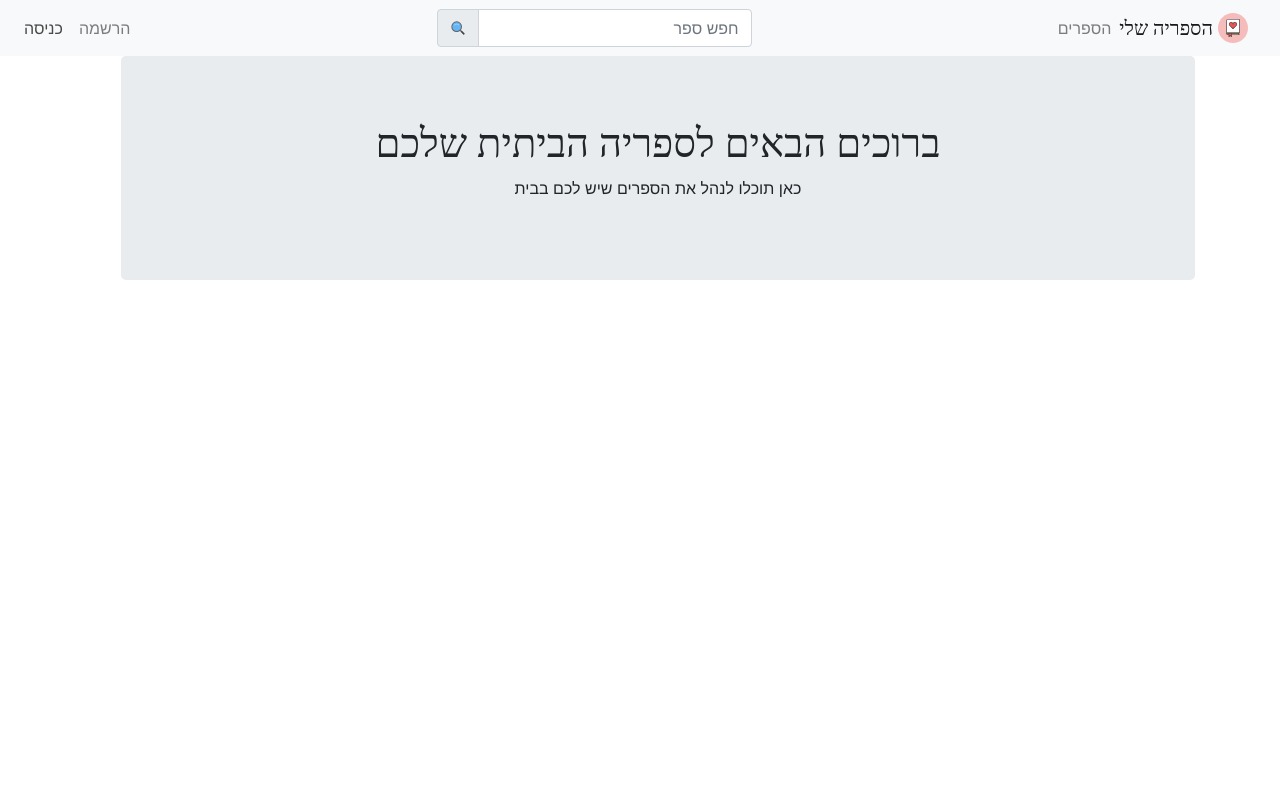
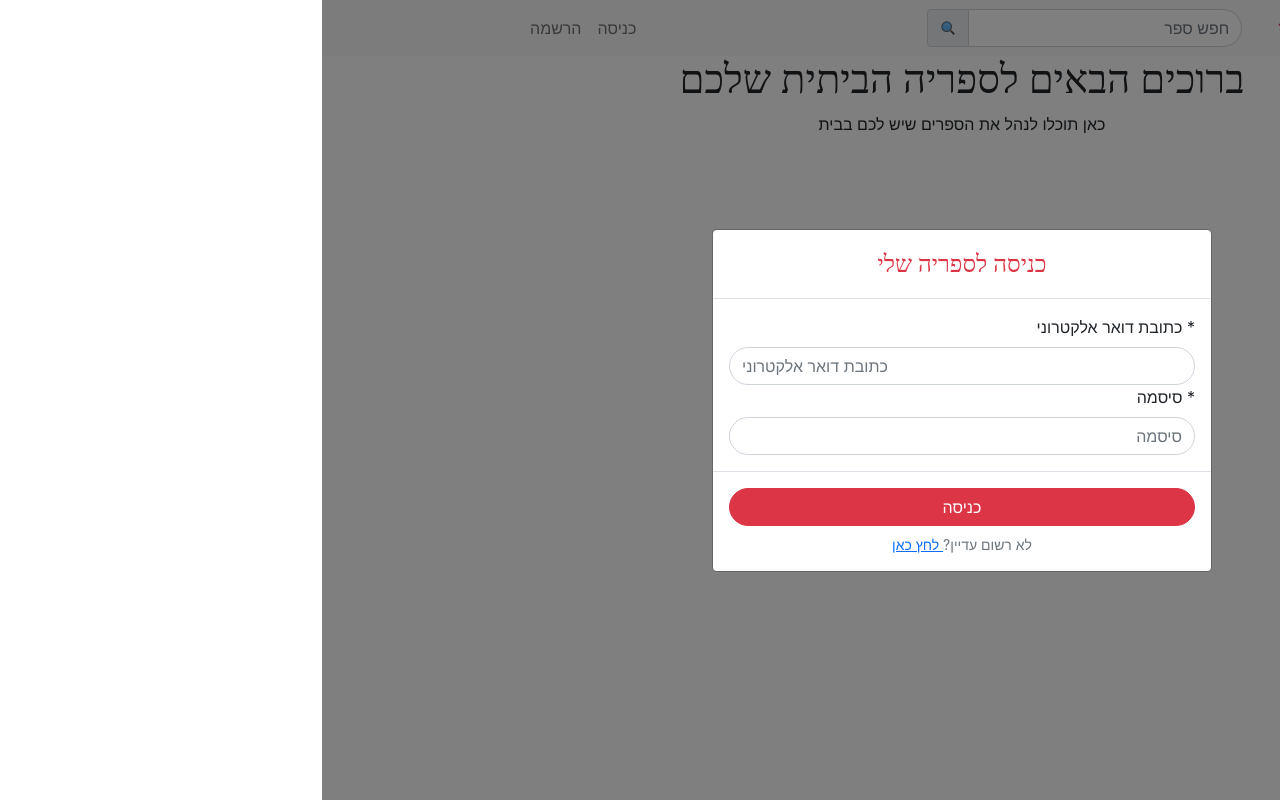
Before and after one commit to hodayale/my-library, a React (Create React App) app: page / in a window 1280 px wide. Both pictures are taken after a click on the button "כניסה". Built offline with nearby package versions, Linux system fonts and the light colour scheme.

Commit message:
add bootstrap rtl

```diff
--- a/public/index.html
+++ b/public/index.html
@@ -1,6 +1,7 @@
 <!DOCTYPE html>
-<html lang="en">
+<html lang="en" dir="rtl">
   <head>
+    <link rel="stylesheet" href="https://cdn.jsdelivr.net/npm/bootstrap@5.0.0-beta1/dist/css/bootstrap.rtl.min.css" integrity="sha384-mUkCBeyHPdg0tqB6JDd+65Gpw5h/l8DKcCTV2D2UpaMMFd7Jo8A+mDAosaWgFBPl" crossorigin="anonymous">
     <meta charset="utf-8" />
     <link rel="icon" href="%PUBLIC_URL%/favicon.ico" />
     <meta name="viewport" content="width=device-width, initial-scale=1" />
--- a/src/App.js
+++ b/src/App.js
@@ -9,12 +9,24 @@ import BooksPage from './pages/BooksPage';
 import HomePage from './pages/HomePage';
 import SignupPage from './pages/SinupPage';
 import logo from './icons/love-book.svg';
+import React from 'react';
+import users from './data/users.json';
 
 function App() {
+  const [activeUser, setactiveUser] = React.useState(null);
+
+  const handleLogin = (userObj) => {
+    setactiveUser(userObj);
+  }
+
+  const handleLogout = () => {
+    setactiveUser(null);
+  }
+
   return (
     <HashRouter>
       <Route exact path={['/', '/books', '/addBook']}>
-        <MyLibraryNavbar logo={logo}/>
+        <MyLibraryNavbar logo={logo} activeUser={activeUser} handleLogout={handleLogout} users={users} handleLogin={handleLogin}/>
       </Route>
       <Container>
         <Switch>
@@ -22,16 +34,16 @@ function App() {
             <HomePage/>
           </Route>
           <Route exact path="/signup">
-            <SignupPage/>
+            <SignupPage activeUser={activeUser}/>
           </Route>
           <Route exact path="/books">
-            <BooksPage/>
+            <BooksPage activeUser={activeUser}/>
           </Route>
           <Route exact path="/books/:bookId">
-            <BookDetailsPage/>
+            <BookDetailsPage activeUser={activeUser}/>
           </Route>
           <Route exact path="/addBook">
-            <AddBookPage/>
+            <AddBookPage activeUser={activeUser}/>
           </Route>
         </Switch>
       </Container>
--- /dev/null
+++ b/src/components/MyLibraryNavbar.css
@@ -0,0 +1,49 @@
+
+.input-rounded-corners {
+    /* display: block;
+    width: 100%;
+    height: calc(1.5em + .75rem + 2px);
+    padding: .375rem .75rem;
+    font-size: 1rem;
+    font-weight: 400;
+    line-height: 1.5;
+    color: #495057;
+    background-color: #fff;
+    background-clip: padding-box;
+    border: 1px solid #ced4da;
+    /* border-radius: .25rem;
+    transition: border-color .15s; */
+    border-radius: 30px;
+}
+
+ .button-rounded-corners {
+ /*   width: 100%;
+    font-weight: 400;
+    text-align: center;
+    vertical-align: middle;
+    user-select: none;
+    background-color: transparent;
+    border: 1px solid transparent;
+    padding: .375rem .75rem;
+    font-size: 1rem;
+    line-height: 1.5;
+    border-radius: 30px;
+    transition: color .15s;
+    color: white; */
+    width: 100%;
+    border-radius: 30px;
+}
+
+.search-book-design {
+    margin-right: 20px;
+    width: 100%;
+    border-radius: 30px;
+}
+
+.brand-design {
+    margin-right: 200px;
+}
+
+.login-design {
+    margin-left: 200px;
+}
--- a/src/components/MyLibraryNavbar.js
+++ b/src/components/MyLibraryNavbar.js
@@ -1,53 +1,114 @@
 import '../icons/love-book.svg';
-import { Form, FormControl, Nav, Navbar, Button, Col, InputGroup } from "react-bootstrap";
+import { Form, FormControl, Nav, Navbar, InputGroup, Modal, Button } from "react-bootstrap";
 import { FcSearch } from 'react-icons/fc';
+import React from 'react';
+import './MyLibraryNavbar.css';
+import { Redirect } from 'react-router-dom';
 
 const MyLibraryNavbar = (props) => {
-    const {logo} = props;
-    // handleLogin = () => {}
+    const {logo, activeUser, handleLogout, users, handleLogin} = props;
+    const [show, setShow] = React.useState(false);
+    const [validated, setValidated] = React.useState(false);
+    const [validateMsg, setvalidateMsg] = React.useState('');
+    const [email, setemail] = React.useState('');
+    const [password, setpassword] = React.useState('');
+    const [redirect, setRedirect] = React.useState(false);
+
+    //const handleClose = () => setShow(false);
+    const handleShow = () => setShow(true);
+    const handleSubmit = (event) => {
+        const form = event.currentTarget;
+        const valid = form.checkValidity();
+        if (valid === false) {
+          event.preventDefault();
+          event.stopPropagation();
+        }
+        setValidated(true);
+
+        if (valid === true){
+            const foundUser = users.find((user) => {
+                return (user.email === email && user.password === password)
+            });
+            if(foundUser) {
+                handleLogin(foundUser);
+                setShow(false);
+                setRedirect(true);
+            }
+            else {
+                setemail('');
+                setpassword('');
+                setvalidateMsg("משתמש לא נמצא!");
+            }
+        }
+    };
+
+    if(redirect) {
+        return (<Redirect push to="/books"/>)
+    }
+
+    const loginEl = (!activeUser) ? <Nav.Link onClick={handleShow}>כניסה</Nav.Link> : null;
+    const signupEl = (!activeUser) ? <Nav.Link href="#/signup">הרשמה</Nav.Link> : null;
+    const logoutEl = (activeUser) ? <Nav.Link onClick={handleLogout}>יציאה</Nav.Link> : null;
+    const userName = (activeUser) ? <Nav>שלום {activeUser.fname} {activeUser.lname}</Nav> : null;
 
     return (
         <Navbar bg="light" variant="light" expand="lg">
-            <Nav>
-                <Nav.Link /*onClick={handleLogin}*/>כניסה</Nav.Link>
-                <Nav.Link href="#/signup">הרשמה</Nav.Link>
-                {/* <Nav.Link onClick={handleLogout}>יציאה</Nav.Link> */}
-            </Nav>
+            <Navbar.Brand className="logo-design text-danger brand-design" href="#/">
+            <img alt="" src={logo} width="30" height="30" className="d-inline-block align-top"/>
+                הספריה שלי
+                {' '}
+                {/* <IoIosBook />  */}
 
-            {/* <Form inline>
-                <Button variant="outline-success">חפש</Button>
-                <FormControl type="text" placeholder="חיפוש ספר" className="ml-sm-2 text-right" />
-            </Form> */}
-
+            </Navbar.Brand>
             <Navbar.Toggle aria-controls="basic-navbar-nav" />
             <Navbar.Collapse id="basic-navbar-nav">
-                <Form className="ml-auto">
-                    <InputGroup>
-                        <InputGroup.Prepend>
-                            <InputGroup.Text>
-                                <FcSearch/>
+                <Nav>
+                    <Form>
+                        <InputGroup>
+                            <Form.Control className="search-book-design" type="text" placeholder="חפש ספר" width="500"/>
+                            <InputGroup.Text >
+                                    <FcSearch/>
                             </InputGroup.Text>
-                        </InputGroup.Prepend>
-                        <Form.Control className="text-right" type="text" placeholder="חפש ספר"/>
-                    </InputGroup>
-                </Form>
-                <Nav className="ml-auto">
-                    <Nav.Link href="#/books">הספרים</Nav.Link>
+                        </InputGroup>
+                    </Form>
                 </Nav>
 
             </Navbar.Collapse>
-            <Navbar.Brand className="logo-design" href="#/">
-                הספריה שלי
-                {' '}
-                {/* <IoIosBook />  */}
-                <img
-                    alt=""
-                    src={logo}
-                    width="30"
-                    height="30"
-                    className="d-inline-block align-top"
-                />
-                </Navbar.Brand>
+
+            <Nav className="login-design">
+                {loginEl}
+                {logoutEl}
+                {signupEl}
+            </Nav>
+            {userName}
+
+            <Modal show={show} backdrop="static" keyboard={false} centered>
+                <Modal.Header className="justify-content-center">
+                    <Modal.Title className="logo-design text-danger">כניסה לספריה שלי</Modal.Title>
+                </Modal.Header>
+                <Modal.Body>
+                    <Form noValidate validated={validated}>
+                        <Form.Group controlId="formBasicEmail">
+                            <Form.Label>* כתובת דואר אלקטרוני</Form.Label>
+                            <FormControl className="input-rounded-corners text-right" required type="email" placeholder="כתובת דואר אלקטרוני"
+                                        onChange={(e) => {setemail(e.target.value); setvalidateMsg('');}} value={email}/>
+                        </Form.Group>
+                        <Form.Group controlId="formBasicPassword">
+                            <Form.Label>* סיסמה</Form.Label>
+                            <FormControl className="input-rounded-corners" required type="password" placeholder="סיסמה"
+                                        onChange={(e) => {setpassword(e.target.value); setvalidateMsg('');}} value={password}/>
+                        </Form.Group>
+                        <Form.Text className="text-danger">{validateMsg}</Form.Text>
+                    </Form>
+                </Modal.Body>
+                <Modal.Footer className="justify-content-center">
+                    <Button className="button-rounded-corners bg-danger" type="button" block onClick={handleSubmit} variant="danger">כניסה</Button>
+                    <Form.Text className="text-muted">
+                    לא רשום עדיין?
+                    <span><a href="#/signup"> לחץ כאן </a></span>
+                    </Form.Text>
+                </Modal.Footer>
+            </Modal>
         </Navbar>
     );
 }
--- /dev/null
+++ b/src/data/users.json
@@ -0,0 +1,18 @@
+[
+    {
+        "id": 1,
+        "fname": "הודיה",
+        "lname": "לוי",
+        "email": "hodayale@gmail.com",
+        "password": "hodi1234",
+        "phone": ""
+    },
+    {
+        "id": 2,
+        "fname": "שרה",
+        "lname": "כהן",
+        "email": "sarac@gmail.com",
+        "password": "1234",
+        "phone": ""
+    }
+]
--- a/src/index.js
+++ b/src/index.js
@@ -3,7 +3,7 @@ import ReactDOM from 'react-dom';
 import './index.css';
 import App from './App';
 import reportWebVitals from './reportWebVitals';
-import 'bootstrap/dist/css/bootstrap.min.css';
+// import 'bootstrap/dist/css/bootstrap.min.css';
 
 ReactDOM.render(
   <React.StrictMode>
```
Also changed, not shown: 1 other file (tests, documents, lock files or other folders).
